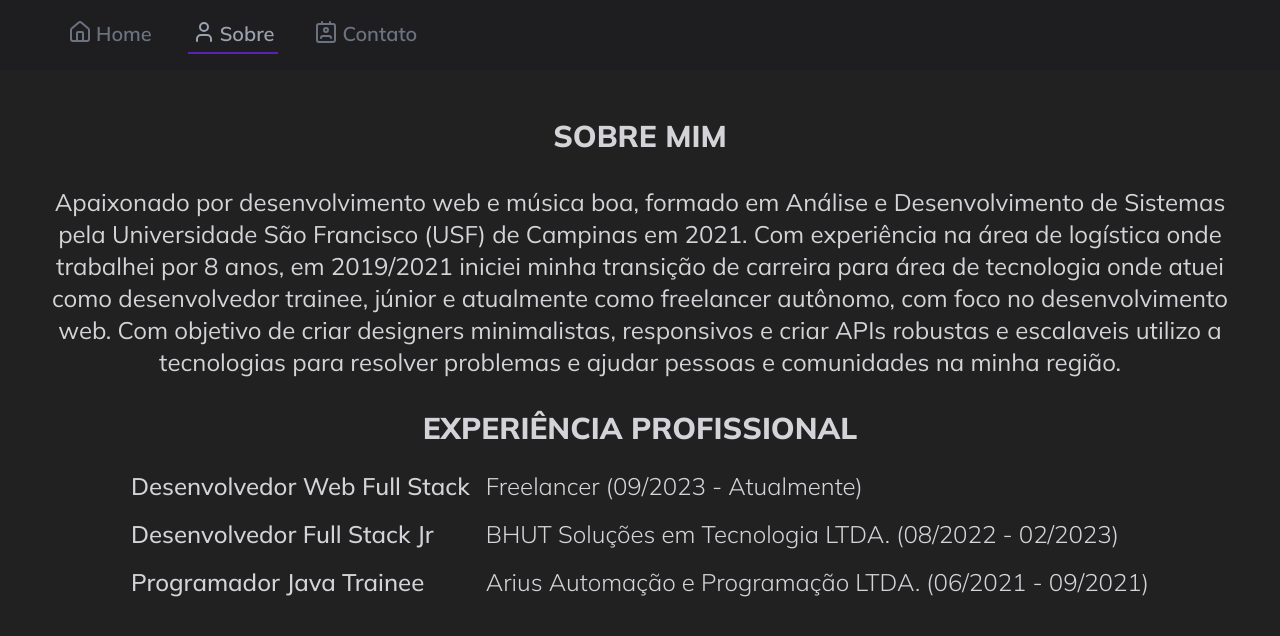
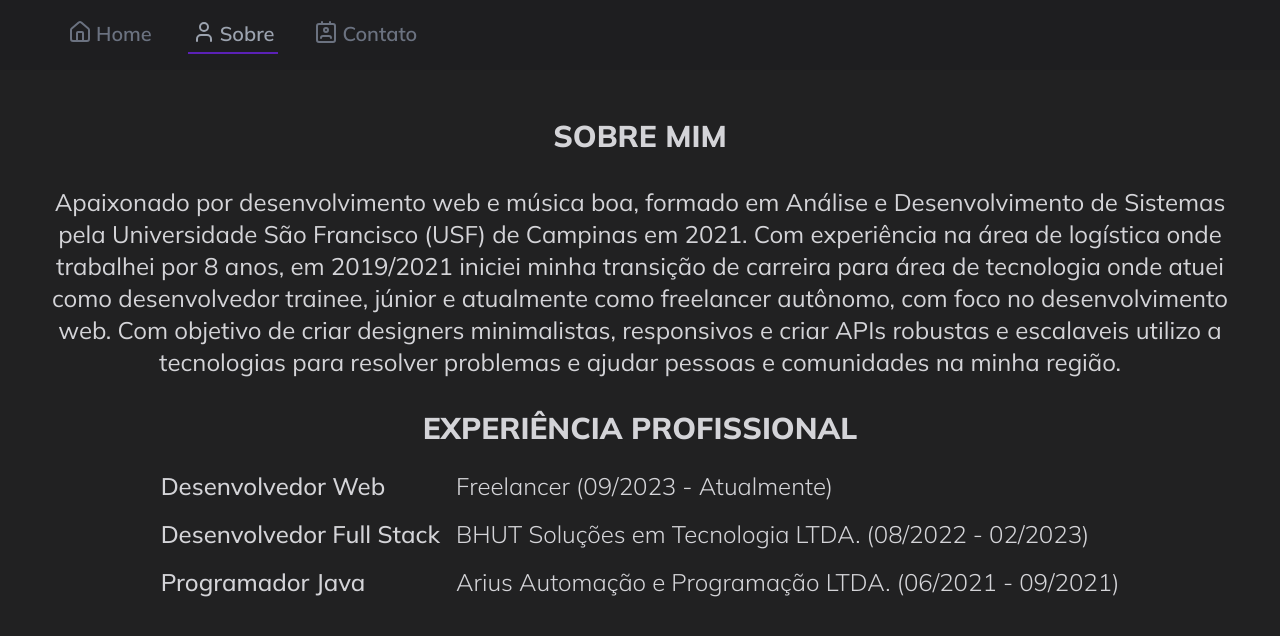
Before and after one commit to rafaelsousapereira/rafael-sousa-web-portfolio, a React (Vite) app: page /about in a window 1280 px wide. Shown: the top 636 px of the page. Built offline with nearby package versions, Linux system fonts and the light colour scheme; a web font is replaced by a local one.

Commit message:
fix: changed experiences

```diff
--- a/src/components/table/table-experience.tsx
+++ b/src/components/table/table-experience.tsx
@@ -19,8 +19,8 @@ export const TableExperience = ({ metadata }: MetadataType) => {
         <tbody>
           {metadata.about.experience.map((exp, index) => (
             <tr className="hover:bg-slate-700/20 cursor-pointer" key={index}>
-              <td className="p-2 text-2xl max-[425px]:text-xl font-medium">{exp.substring(0, 29)}</td>
-              <td className="p-2 text-2xl max-[425px]:text-xl font-light">{exp.substring(29)}</td>
+              <td className="p-2 text-2xl max-[425px]:text-xl font-medium">{exp.substring(0, 25)}</td>
+              <td className="p-2 text-2xl max-[425px]:text-xl font-light">{exp.substring(25)}</td>
             </tr>
           ))}
         </tbody>
--- a/src/data/data.ts
+++ b/src/data/data.ts
@@ -45,9 +45,9 @@ export const metadata: MetadataType = {
       Com objetivo de criar designers minimalistas, responsivos e criar APIs robustas e escalaveis utilizo a tecnologias para resolver problemas e ajudar pessoas e comunidades na minha região.
     `,
     experience: [
-      "Desenvolvedor Web Full Stack Freelancer (09/2023 - Atualmente)",
-      "Desenvolvedor Full Stack Jr  BHUT Soluções em Tecnologia LTDA. (08/2022 - 02/2023)",
-      "Programador Java Trainee     Arius Automação e Programação LTDA. (06/2021 - 09/2021)",
+      "Desenvolvedor Web          Freelancer (09/2023 - Atualmente)",
+      "Desenvolvedor Full Stack   BHUT Soluções em Tecnologia LTDA. (08/2022 - 02/2023)",
+      "Programador Java           Arius Automação e Programação LTDA. (06/2021 - 09/2021)",
     ]
   }
 }
```
